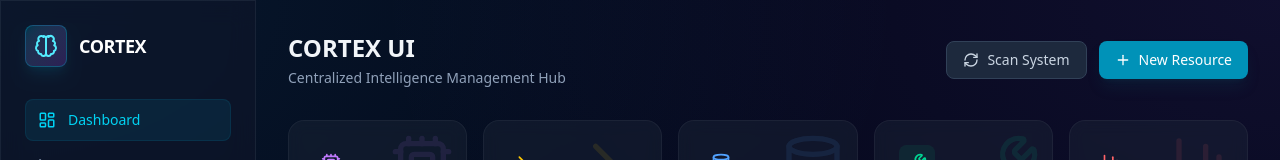
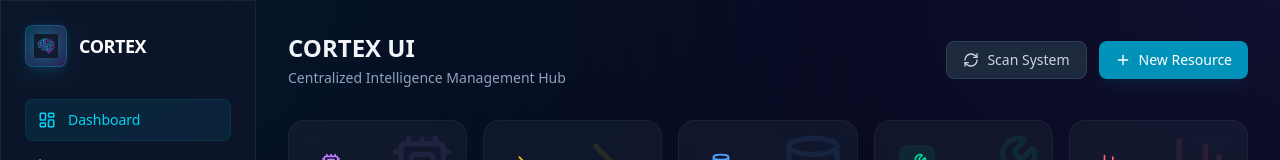
Before and after one commit to jreinhal/cortex-manager, a React (Vite) app in the folder client/: page / in a window 1280 px wide. Shown: the top 160 px of the page. Built offline with nearby package versions, Linux system fonts and the light colour scheme; no server answers.

Commit message:
Update branding with high-fidelity Brain icon

```diff
--- a/client/src/App.jsx
+++ b/client/src/App.jsx
@@ -10,26 +10,7 @@ import { twMerge } from 'tailwind-merge'
 
 const API_BASE = 'http://localhost:3001/api';
 
-// Brain Icon for CORTEX Branding
-function BrainIcon({ size = 24, className }) {
-  return (
-    <svg
-      xmlns="http://www.w3.org/2000/svg"
-      width={size}
-      height={size}
-      viewBox="0 0 24 24"
-      fill="none"
-      stroke="currentColor"
-      strokeWidth="2"
-      strokeLinecap="round"
-      strokeLinejoin="round"
-      className={className}
-    >
-      <path d="M9.5 2A2.5 2.5 0 0 1 12 4.5v15a2.5 2.5 0 0 1-4.96.44 2.5 2.5 0 0 1-2.96-3.08 3 3 0 0 1-.34-5.58 2.5 2.5 0 0 1 1.32-4.24 2.5 2.5 0 0 1 4.44-4A2.5 2.5 0 0 1 9.5 2Z" />
-      <path d="M14.5 2A2.5 2.5 0 0 0 12 4.5v15a2.5 2.5 0 0 0 4.96.44 2.5 2.5 0 0 0 2.96-3.08 3 3 0 0 0 .34-5.58 2.5 2.5 0 0 0-1.32-4.24 2.5 2.5 0 0 0-4.44-4A2.5 2.5 0 0 0 14.5 2Z" />
-    </svg>
-  )
-}
+import brainIcon from './assets/brain.png'
 
 // --- Components ---
 
@@ -213,7 +194,7 @@ function App() {
         <div className="p-6">
           <div className="flex items-center gap-3 text-cyan-400 mb-8">
             <div className="p-2 bg-gradient-to-br from-cyan-500/20 to-purple-500/20 rounded-lg border border-cyan-500/30 shadow-lg shadow-cyan-500/10">
-              <BrainIcon size={24} className="text-cyan-300" />
+              <img src={brainIcon} alt="Cortex Brain" className="w-6 h-6 object-contain drop-shadow-[0_0_8px_rgba(6,182,212,0.5)]" />
             </div>
             <span className="font-bold text-lg tracking-tight text-white">CORTEX</span>
           </div>
```
Also changed, not shown: client/src/assets/brain.png (added).
